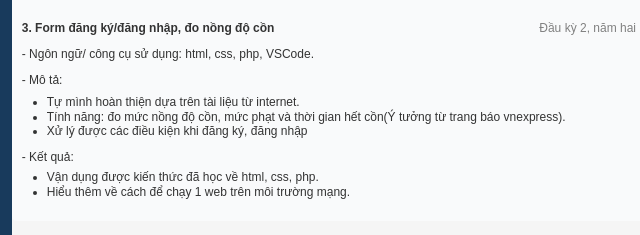
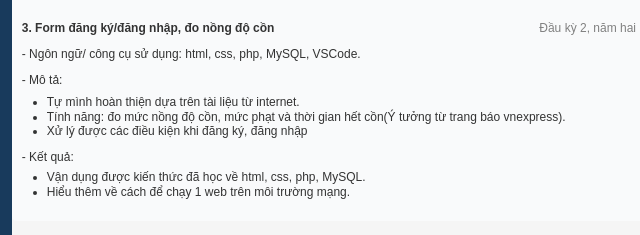
Before and after one commit to ThuyNhanVP/CV, a plain HTML site: page cv/index.html in a window 1280 px wide. Shown: the part 818-1053 px from the top of the page, 494-1134 px from the left. Drawn offline with Linux system fonts and the light colour scheme.

Commit message:
them MySQL

```diff
--- a/cv/index.html
+++ b/cv/index.html
@@ -123,7 +123,7 @@
                     <p><b>3. Form đăng ký/đăng nhập, đo nồng độ cồn </b></p>
                     <p style="color: gray;">Đầu kỳ 2, năm hai</p>
                 </div>
-                <p style="margin-top: 0;">- Ngôn ngữ/ công cụ sử dụng: html, css, php, VSCode.</p>
+                <p style="margin-top: 0;">- Ngôn ngữ/ công cụ sử dụng: html, css, php, MySQL, VSCode.</p>
                 <p style="margin-bottom: 8px;"> - Mô tả:</p>
                 <ul style="line-height: 1.2; margin-top: 0;">
                     <li>Tự mình hoàn thiện dựa trên tài liệu từ internet.
@@ -133,7 +133,7 @@
                 </ul>
                 <p style="margin-top: 0; margin-bottom: 6px;">- Kết quả:</p>
                 <ul style="line-height: 1.2; margin-top: 0; ">
-                    <li>Vận dụng được kiến thức đã học về html, css, php.</li>
+                    <li>Vận dụng được kiến thức đã học về html, css, php, MySQL.</li>
                     <li>Hiểu thêm về cách để chạy 1 web trên môi trường mạng.</li>
                 </ul>
             </div>
```
